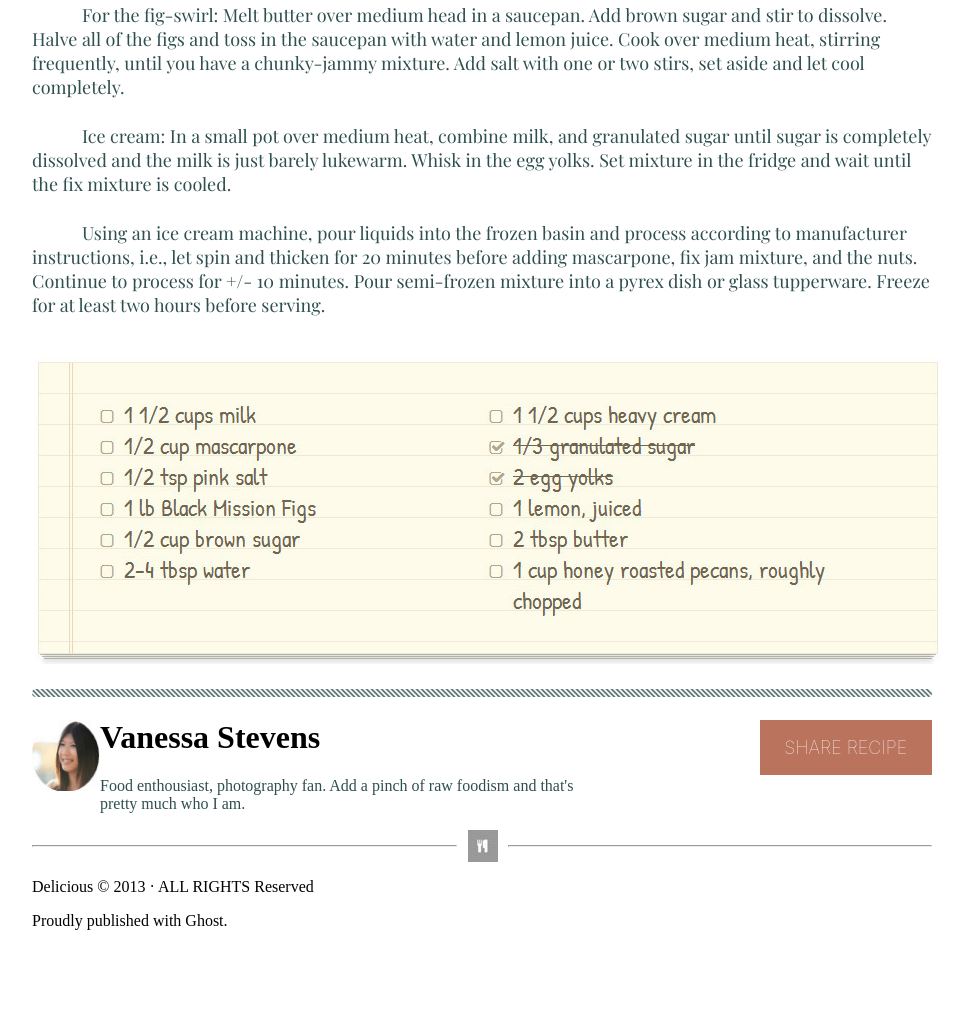
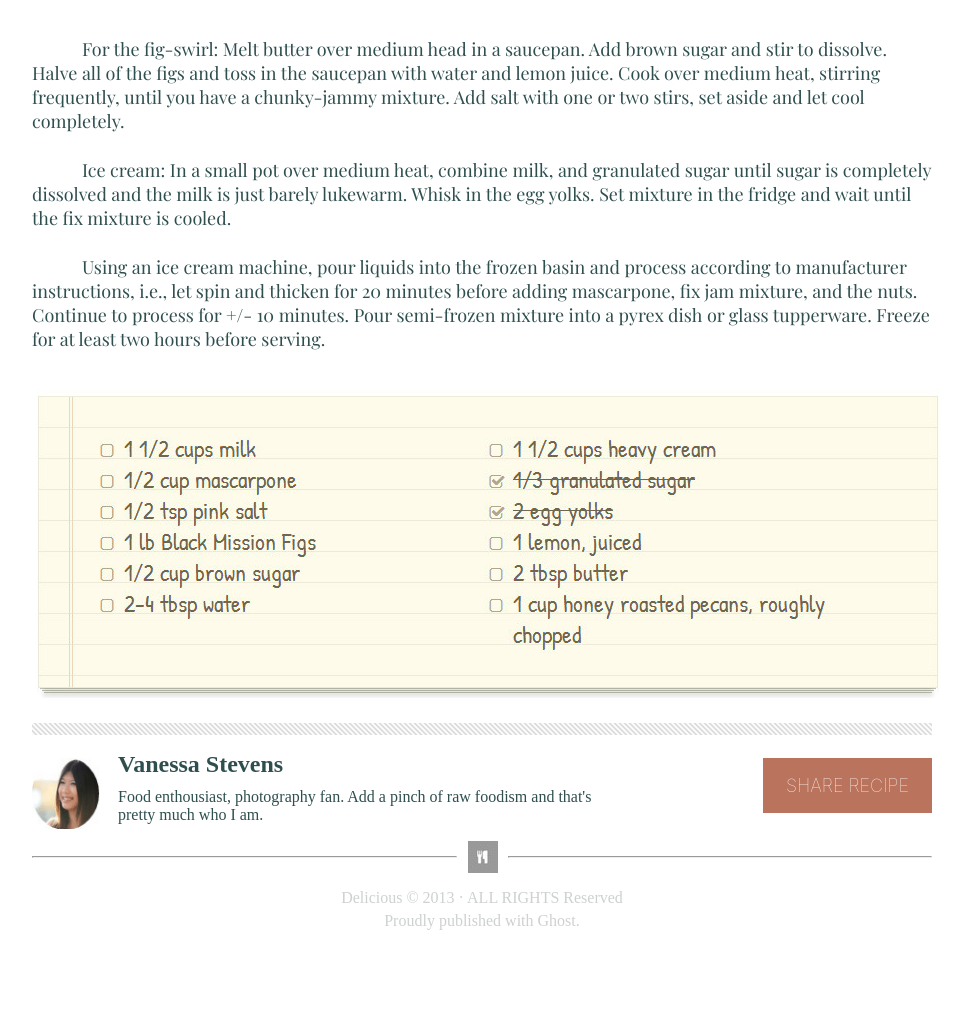
Before and after one commit to benwaples/lab-10a-chocolate-pizza, a plain HTML site: page index.html in a window 1280 px wide. Shown: the part 954-1987 px from the top of the page, without its empty margins (158-1127 px from the left). Before the commit the page ends 1908 px from the top, so only its background shows below. Drawn offline with nearby package versions, Linux system fonts and the light colour scheme.

Commit message:
absolutely crush this assignment

```diff
--- a/index.html
+++ b/index.html
@@ -60,14 +60,16 @@
                     </div>
                 <button>SHARE RECIPE</button>
                 </div>
-                <div id="f-bottom">
+                <div>
                     <div id="layered-graphic">
                         <hr id="hr-3"></hr>
                         <img src="./photo/small-logo.png"/>
                         <hr id="hr-4"></hr>
                     </div>
-                    <p id="bottom">Delicious &copy; 2013 &middot; ALL RIGHTS Reserved</p>
-                    <p id="bottom">Proudly published with Ghost.</p>
+                    <div  id="f-bottom">
+                        <p id="bottom">Delicious &copy; 2013 &middot; ALL RIGHTS Reserved</p>
+                        <p id="bottom2">Proudly published with Ghost.</p>
+                    </div>
                 </div>
             </footer>
         </main>
--- a/styles.css
+++ b/styles.css
@@ -15,20 +15,27 @@ main {
     flex-direction: row;
     height: 100px;
     width: 200px;
+    padding-bottom: 30px;
 }
 
 #logo-left h1 {
     font-family: 'Lobster', cursive;
-    margin-bottom: 2px;
+    margin-bottom: 0px;
+    padding-bottom: 0px;
 }
 
 #logo-left p {
     margin: 0px;
+    padding-top: 0px;
     display: flex;
     flex-direction: row;
     align-self: center;
     justify-self: center;
     width: 300px;
+    font-family: 'Oswald', sans-serif;
+    font-size: 13px;
+    font-weight: lighter;
+    color: darkslategray;
 }
 
 #logo {
@@ -61,7 +68,7 @@ main {
     background-position: 50%;
     box-sizing: border-box;
 
-    height: 8px;
+    height: 12px;
     color: black;
     /* color: $color; */
     background-image: linear-gradient(45deg,
@@ -74,8 +81,8 @@ main {
     currentColor 75%);
     background-size: 5px 5px;
     width: 100%;
-    border-radius: 5px;
-    color: darkslategrey;
+    /* border-radius: 5px; */
+    color: #cdd1d0;
   }
 
   #article-heading {
@@ -164,14 +171,26 @@ main {
     font-family: -apple-system, BlinkMacSystemFont, 'Segoe UI', Roboto, Oxygen, Ubuntu, Cantarell, 'Open Sans', 'Helvetica Neue', sans-serif;
   }
 
+  #f-top h1 {
+      margin-bottom: 10px;
+      font-weight: 100px;
+      font-size: 24px;
+      color: darkslategray
+  }
+
+  #f-top div {
+      margin-left: 18px;
+  }
+
   #food {
       padding-right: 150px;
       color: darkslategrey;
+      margin-top: 0px;
   }
 
   #hr-2 {
       margin-bottom: 0px;
-      color: darkslategrey;
+      color: #cdd1d0;
   }
   #layered-graphic {
       display: flex;
@@ -188,3 +207,23 @@ main {
     margin-left: 10px;
     margin-right: 10px;
   }
+
+
+
+#bottom {
+    margin-bottom: 5px;
+    color: #cdd1d0;
+}
+
+#f-bottom {
+    display: flex;
+    flex-direction: column;
+    align-items: center;
+    justify-content: center;
+}
+
+#bottom2 {
+    margin-top: 0px;
+    color: #cdd1d0;
+    margin-bottom: 100px;
+}
```
